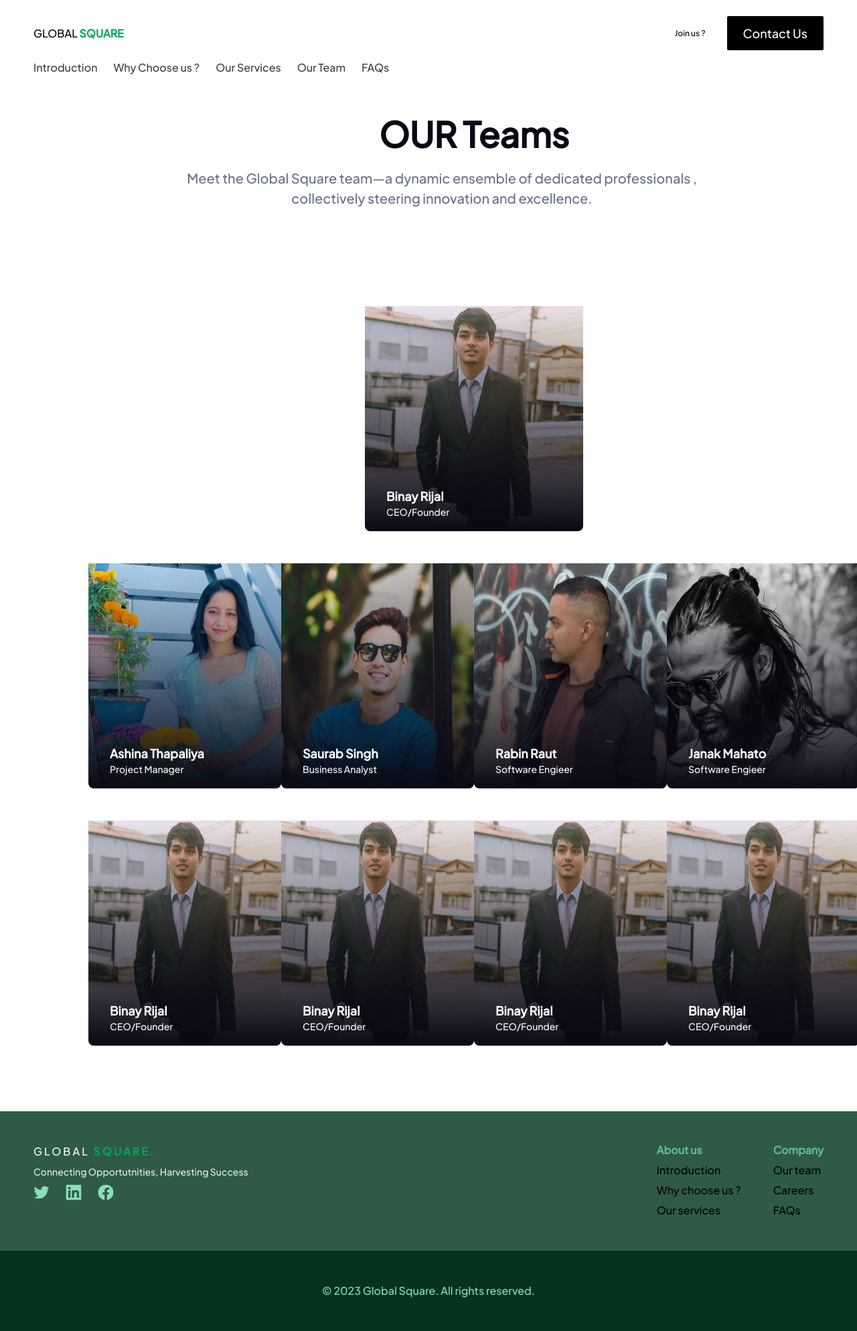
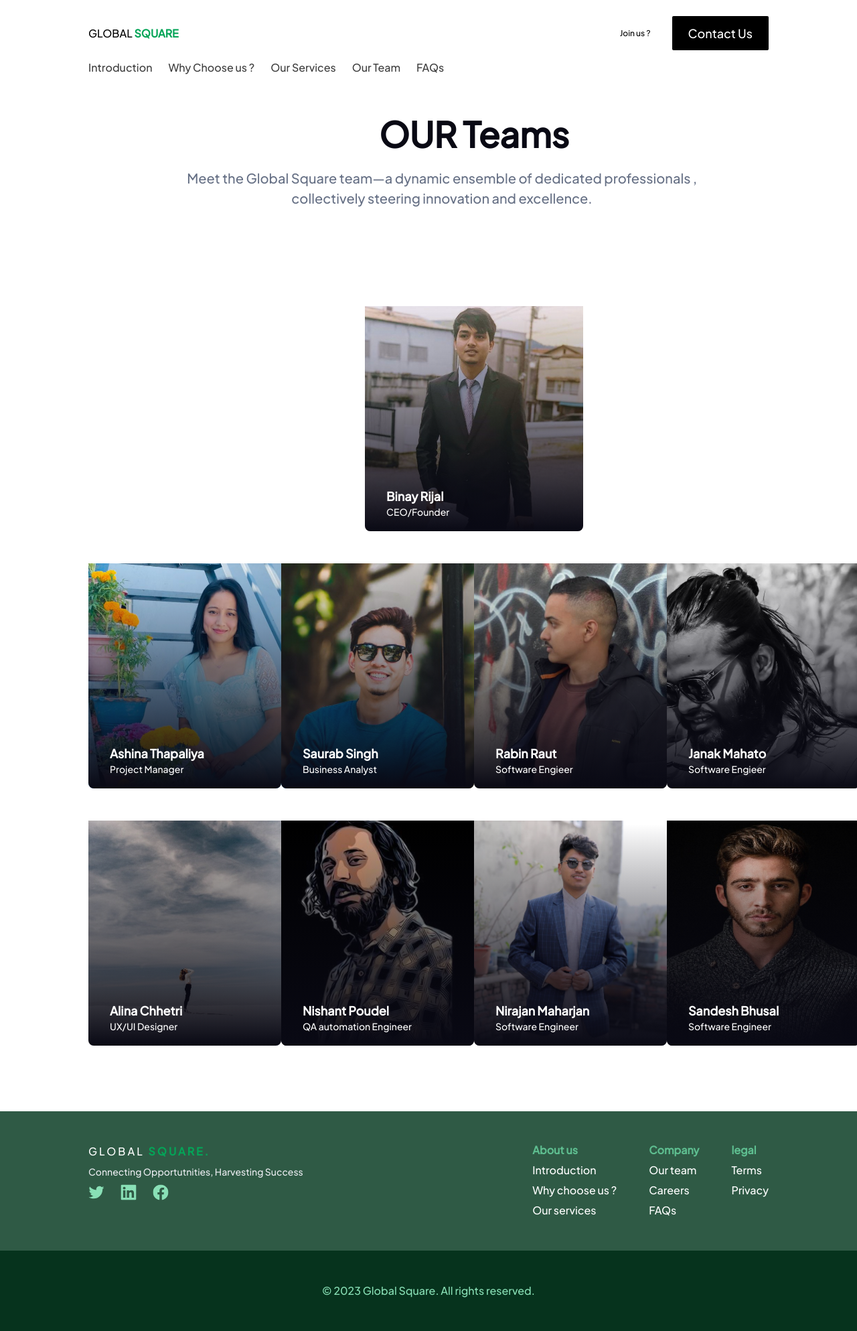
Before and after one commit to KiranDhungana/globalsqit, a PHP site: page /team.php in a window 1280 px wide. Shown: the whole page at 67% size. Run offline with PHP 8.4, Linux system fonts and the light colour scheme; some libraries are stand-ins or nearby versions.

Commit message:
home pages

```diff
--- a/footer.php
+++ b/footer.php
@@ -1,5 +1,5 @@
 <div class="grid">
-    <div class="py-[48px] px-[50px] bg-[#2F5A45]">
+    <div class="py-[48px] px-[132px] bg-[#2F5A45]">
         <div class="flex flex-row justify-between">
             <div class="flex flex-col gap-[8px] ">
                 <p style="letter-spacing: 3px;" class="text-[#FFF]  font-[400]">GLOBAL<span
@@ -9,6 +9,7 @@
                 <p class="text-[14px] text-[#EAECF0] ">Connecting Opportutnities, Harvesting Success</p>
 
                 <div class="flex flex-row gap-[24px]">
+                    <a target="blank" href="https://www.facebook.com/">
                         <svg class="h-[24px] w-[24px]" xmlns="http://www.w3.org/2000/svg" width="25" height="24"
                             viewBox="0 0 25 24" fill="none">
                             <g clip-path="url(#clip0_749_651)">
@@ -22,6 +23,9 @@
                                 </clipPath>
                             </defs>
                         </svg>
+                    </a>
+
+                    <a target="blank" href="https://www.facebook.com/">
                         <svg class="h-[24px] w-[24px]" xmlns="http://www.w3.org/2000/svg" width="25" height="24"
                             viewBox="0 0 25 24" fill="none">
                             <g clip-path="url(#clip0_749_653)">
@@ -35,6 +39,8 @@
                                 </clipPath>
                             </defs>
                         </svg>
+                    </a>
+                    <a href="https://www.facebook.com/" target="blank">
                         <svg class="h-[24px] w-[24px]" xmlns="http://www.w3.org/2000/svg" width="25" height="24"
                             viewBox="0 0 25 24" fill="none">
                             <g clip-path="url(#clip0_749_656)">
@@ -48,6 +54,9 @@
                                 </clipPath>
                             </defs>
                         </svg>
+                    </a>
+
+
                 </div>
 
             </div>
@@ -56,38 +65,45 @@
                     <p class="text-[#5EBE90] mb-[2px] font-[600] leading-[20px]">
                         About us
                     </p>
-                    <a>
+                    <a class="text-white" href="./">
                         Introduction
                     </a>
-                    <a>
+                    <a class="text-white" href="./whychooseus.php">
                         Why choose us ?
                     </a>
-                    <a>
+                    <a class="text-white" href="./ourservice.php">
                         Our services
                     </a>
-
-
                 </div>
                 <div class="flex flex-col  gap-[6px] ">
                     <p class="text-[#5EBE90] mb-[2px] font-[600] leading-[20px]">
                         Company
                     </p>
-                    <a>
+                    <a class="text-white" href="./team.php">
                         Our team
                     </a>
-                    <a>
+                    <a class="text-white" href="./jointeam.php">
                         Careers
                     </a>
-                    <a>
+                    <a class="text-white" href="./faq.php">
                         FAQs
                     </a>
+                </div>
+                <div class="flex flex-col  gap-[6px] ">
+                    <p class="text-[#5EBE90] mb-[2px] font-[600] leading-[20px]">
+                        legal
+                    </p>
+                    <a class="text-white" href="./">
+                        Terms
+                    </a>
+                    <a class="text-white" href="./">
+                        Privacy
+                    </a>
+
 
 
                 </div>
             </div>
-
-
-
         </div>
     </div>
 
--- a/header.php
+++ b/header.php
@@ -45,7 +45,7 @@
 </header>
 
 <!-- pc view  -->
-<header class="hidden sm:block pt-[10px]">
+<div class="hidden sm:block pt-[10px] mx-[132px]">
     <div class="flex  h-[79px] flex-row justify-between items-center ">
         <div class=" font-[800px] leading-[30px] ">
             GLOBAL <span class="text-[#04A558] font-[800] ">SQUARE</span>
@@ -65,21 +65,31 @@
     <div class="flex leading-[24px] text-[16px] font-[300px] text-[#3D3D3D] flex-row items-center">
         <ul class="flex flex-row gap-[24px]">
             <li>
-                Introduction
+                <a href="./">
+                    Introduction
+                </a>
             </li>
             <li>
-                Why Choose us ?
+                <a href="./whychooseus.php">
+                    Why Choose us ?
+                </a>
             </li>
             <li>
-                Our Services
+                <a href="./ourservice.php">
+                    Our Services
+                </a>
             </li>
             <li>
-                Our Team
+                <a href="./team.php">
+                    Our Team
+                </a>
             </li>
             <li>
-                FAQs
+                <a href="./faq.php">
+                    FAQs
+                </a>
             </li>
         </ul>
 
     </div>
-</header>
+</div>
--- a/team.php
+++ b/team.php
@@ -92,7 +92,8 @@ include('header.php')
             </div>
             <div>
                 <div class="container">
-                    <img class="w-[288px] imgss h-[336px] rounded-b-[8px] imgt" src="images/saurab.png" alt="CEO">
+                    <img style="object-fit:cover" class="w-[288px] imgss h-[336px] rounded-b-[8px] imgt"
+                        src="images/saurab.png" alt="CEO">
 
                     <div class="bottom-left2 ">
                         <p class="pt-[270px] pl-[32px] text-[#FFF] font-[600] text-[18px]">
@@ -109,7 +110,8 @@ include('header.php')
             </div>
             <div>
                 <div class="container">
-                    <img class="w-[288px] imgss h-[336px] rounded-b-[8px] imgt" src="images/rabin.png" alt="CEO">
+                    <img style="object-fit:cover" class="w-[288px] imgss h-[336px] rounded-b-[8px] imgt"
+                        src="images/rabin.png" alt="CEO">
 
                     <div class="bottom-left2">
                         <p class="pt-[270px] pl-[32px] text-[#FFF] font-[600] text-[18px]">
@@ -126,7 +128,8 @@ include('header.php')
             </div>
             <div>
                 <div class="container">
-                    <img class="w-[288px] imgss h-[336px] rounded-b-[8px] imgt" src="images/janak.png" alt="CEO">
+                    <img style="object-fit:cover" class="w-[288px] imgss h-[336px] rounded-b-[8px] imgt"
+                        src="images/janak.png" alt="CEO">
 
                     <div class="bottom-left2">
                         <p class="pt-[270px] pl-[32px] text-[#FFF] font-[600] text-[18px]">
@@ -146,14 +149,15 @@ include('header.php')
         <div class="flex flex-row justify-between">
             <div>
                 <div class="container">
-                    <img class="w-[288px] imgss h-[336px] rounded-b-[8px] imgt" src="images/binay.png" alt="CEO">
+                    <img style="object-fit:cover" class="w-[288px] imgss h-[336px] rounded-b-[8px] imgt"
+                        src="images/alina.jpeg" alt="UX/UI">
 
                     <div class="bottom-left2 ">
                         <p class="pt-[270px] pl-[32px] text-[#FFF] font-[600] text-[18px]">
-                            Binay Rijal
+                            Alina Chhetri
                             <br>
                             <span class="font-[400] text-[14px]">
-                                CEO/Founder
+                                UX/UI Designer
 
                             </span>
 
@@ -163,14 +167,15 @@ include('header.php')
             </div>
             <div>
                 <div class="container">
-                    <img class="w-[288px] imgss h-[336px] rounded-b-[8px] imgt" src="images/binay.png" alt="CEO">
+                    <img style="object-fit:cover" class="w-[288px] imgss h-[336px] rounded-b-[8px] imgt"
+                        src="images/nishant.png" alt="QA">
 
                     <div class="bottom-left2 ">
                         <p class="pt-[270px] pl-[32px] text-[#FFF] font-[600] text-[18px]">
-                            Binay Rijal
+                            Nishant Poudel
                             <br>
                             <span class="font-[400] text-[14px]">
-                                CEO/Founder
+                                QA automation Engineer
 
                             </span>
 
@@ -180,14 +185,15 @@ include('header.php')
             </div>
             <div>
                 <div class="container">
-                    <img class="w-[288px] imgss h-[336px] rounded-b-[8px] imgt" src="images/binay.png" alt="CEO">
+                    <img style="object-fit:cover" class="w-[288px] imgss h-[336px] rounded-b-[8px] imgt"
+                        src="images/nirajan.png" alt="CEO">
 
                     <div class="bottom-left2">
                         <p class="pt-[270px] pl-[32px] text-[#FFF] font-[600] text-[18px]">
-                            Binay Rijal
+                            Nirajan Maharjan
                             <br>
                             <span class="font-[400] text-[14px]">
-                                CEO/Founder
+                                Software Engineer
 
                             </span>
 
@@ -197,14 +203,14 @@ include('header.php')
             </div>
             <div>
                 <div class="container">
-                    <img class="w-[288px] imgss h-[336px] rounded-b-[8px] imgt" src="images/binay.png" alt="CEO">
+                    <img class="w-[288px] imgss h-[336px] rounded-b-[8px] imgt" src="images/saurab.jpeg" alt="sandesh">
 
                     <div class="bottom-left2">
                         <p class="pt-[270px] pl-[32px] text-[#FFF] font-[600] text-[18px]">
-                            Binay Rijal
+                            Sandesh Bhusal
                             <br>
                             <span class="font-[400] text-[14px]">
-                                CEO/Founder
+                                Software Engineer
 
                             </span>
 
```
Also changed, not shown: index.php (+22 -15 lines), images/alina.jpeg (added), images/nirajan.png (added), images/nishant.png (added), images/saurab.jpeg (added). Lines whose indentation alone changed are shown as unchanged.
